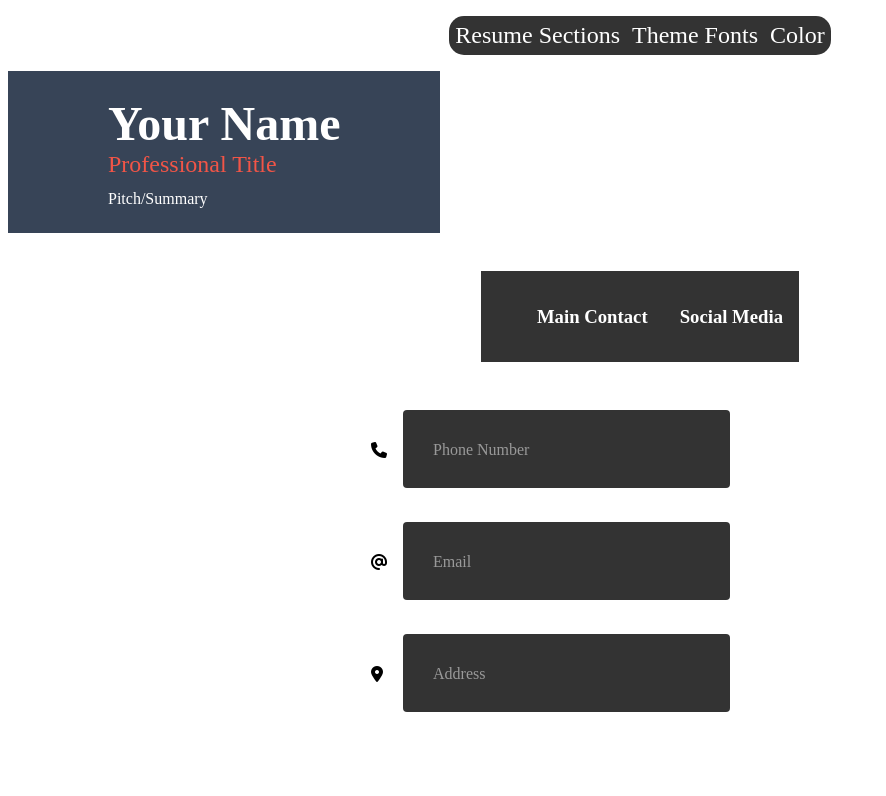
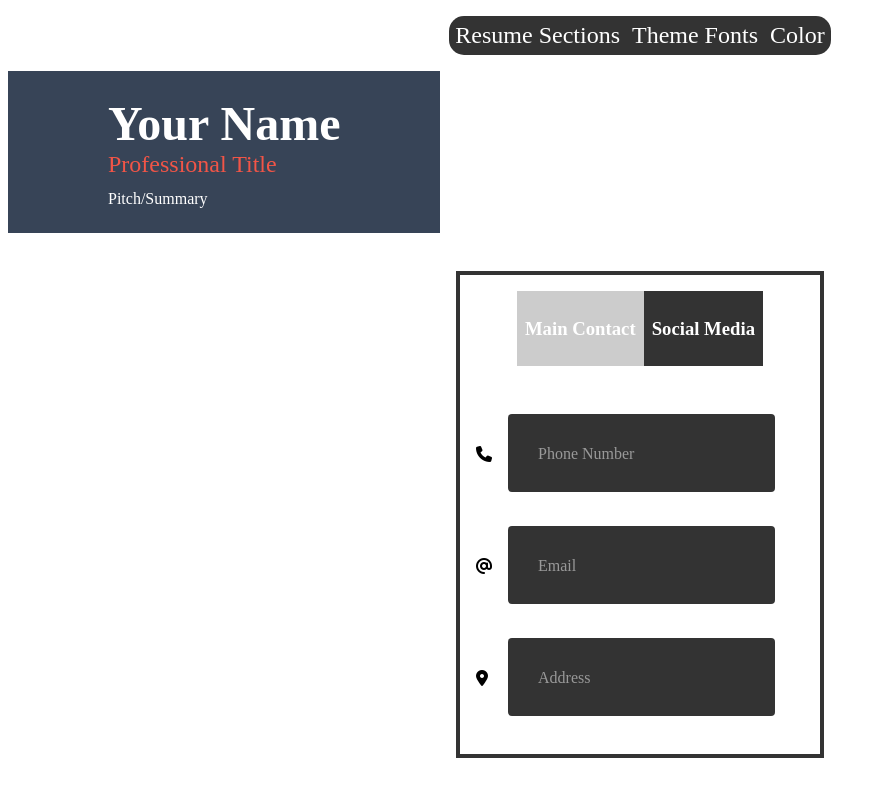
Before and after one commit to moustapharamadan/resume-maker, a React (Create React App) app: page / in a window 1280 px wide. Shown: the top 796 px of the page, without its empty margins (0-886 px from the left). Built offline with nearby package versions, Linux system fonts and the light colour scheme; a web font is replaced by a local one.

Commit message:
finalize contract pop up

```diff
--- a/src/components/ContactInfoPopUp/ContactInfoPopUp.js
+++ b/src/components/ContactInfoPopUp/ContactInfoPopUp.js
@@ -73,22 +73,25 @@ class SocialMedia extends Component {
         return (
             <ul>
                 <li>
-                    <SocialMediaField name="linkedin" icon="fab fa-linkedin-in" onBlur={this.props.onBlur}>LinkedIn</SocialMediaField>
-                </li>
-                <li>
-                    <SocialMediaField name="website" icon="fas fa-globe" onBlur={this.props.onBlur}>Website</SocialMediaField>
-                </li>
-                <li>
-                    <SocialMediaField name="twitter" icon="fab fa-twitter" onBlur={this.props.onBlur}>Twitter</SocialMediaField>
-                </li>
-                <li>
                     <SocialMediaField name="facebook" icon="fab fa-facebook-f" onBlur={this.props.onBlur}>Facebook</SocialMediaField>
                 </li>
                 <li>
                     <SocialMediaField name="github" icon="fab fa-github" onBlur={this.props.onBlur}>GitHub</SocialMediaField>
                 </li>
                 <li>
+                    <SocialMediaField name="linkedin" icon="fab fa-linkedin-in" onBlur={this.props.onBlur}>LinkedIn</SocialMediaField>
+                </li>
+                <li>
                     <SocialMediaField name="stackOverflow" icon="fab fa-stack-overflow" onBlur={this.props.onBlur}>Stack Overflow</SocialMediaField>
+                </li>
+                <li>
+                    <SocialMediaField name="skype" icon="fab fa-skype" onBlur={this.props.onBlur}>Skype</SocialMediaField>
+                </li>
+                <li>
+                    <SocialMediaField name="twitter" icon="fab fa-twitter" onBlur={this.props.onBlur}>Twitter</SocialMediaField>
+                </li>
+                <li>
+                    <SocialMediaField name="website" icon="fas fa-globe" onBlur={this.props.onBlur}>Website</SocialMediaField>
                 </li>
             </ul>
         )
@@ -105,11 +108,11 @@ class ContactInfoPopUp extends Component {
         return (
             <section className={styles.ContactInfoPopUp}>
                 <ul className={styles.contactTab}>
-                    <li>
-                        <h3 onClick={() => this.setState({ showMainContact: true })}>Main Contact</h3>
+                    <li className={this.state.showMainContact ? styles.active : ""} onClick={() => this.setState({ showMainContact: true })}>
+                        <h3>Main Contact</h3>
                     </li>
-                    <li>
-                        <h3 onClick={() => this.setState({ showMainContact: false })}>Social Media</h3>
+                    <li className={!this.state.showMainContact ? styles.active : ""} onClick={() => this.setState({ showMainContact: false })}>
+                        <h3>Social Media</h3>
                     </li>
                 </ul>
                 {
@@ -124,7 +127,7 @@ const mapDispatchToProps = (dispatch) => ({
 
     updateSocialMedia: (stateName, data) => {
         console.log(stateName, data);
-        if (["linkedin", "website", "twitter", "facebook", "github", "stackOverflow"].includes(stateName)) {
+        if (["facebook", "github", "linkedin", "stackOverflow", "skype", "twitter", "website"].includes(stateName)) {
             dispatch(deleteSocialAccount(stateName));
             if (data.trim()) {
                 dispatch(initSocialAccount(stateName, data));
--- a/src/components/ContactInfoPopUp/styles.module.css
+++ b/src/components/ContactInfoPopUp/styles.module.css
@@ -1,7 +1,9 @@
 .ContactInfoPopUp {
-    width: 650px;
+    width: 360px;
     max-width: 100%;
     margin: 20px auto 25px auto;
+    border: solid #333;
+    border-width: 0.25rem;
 }
 
 .ContactInfoPopUp .contactTab{
@@ -10,10 +12,11 @@
     list-style-type: none;
     width: fit-content;
     margin: 1em auto;
+    padding: 0;
 }
 
 .ContactInfoPopUp .contactTab li{
-    margin: 1rem;
+    padding: 0.5rem;
     color: white;
     font-weight:bold;
     cursor: pointer;
@@ -21,13 +24,18 @@
 
 .ContactInfoPopUp .contactTab li:hover{
     cursor: pointer;
-    margin: 1rem;
+    padding: 0.5rem;
+    background: #ccc;
+}
+
+.ContactInfoPopUp .contactTab .active{
     background: #ccc;
 }
 
 .ContactInfoPopUp ul{
     list-style-type: none;
     display: inline-block;
+    padding: 0;
 }
 
 .ContactInfoPopUp .item{
@@ -44,7 +52,7 @@
 }
 
 .ContactInfoPopUp .checkbox{
-    float: left;
+    float: right;
     margin: 3rem 1rem;
     position: relative;
     border-radius: 4px;
@@ -54,7 +62,6 @@
 .ContactInfoPopUp input {
     padding: 30px;
     border: 0;
-    width: 100%;
     font-size: 1rem;
     background-color: #333;
     color: white;
```
Also changed, not shown: 1 other file (tests, documents, lock files or other folders).
